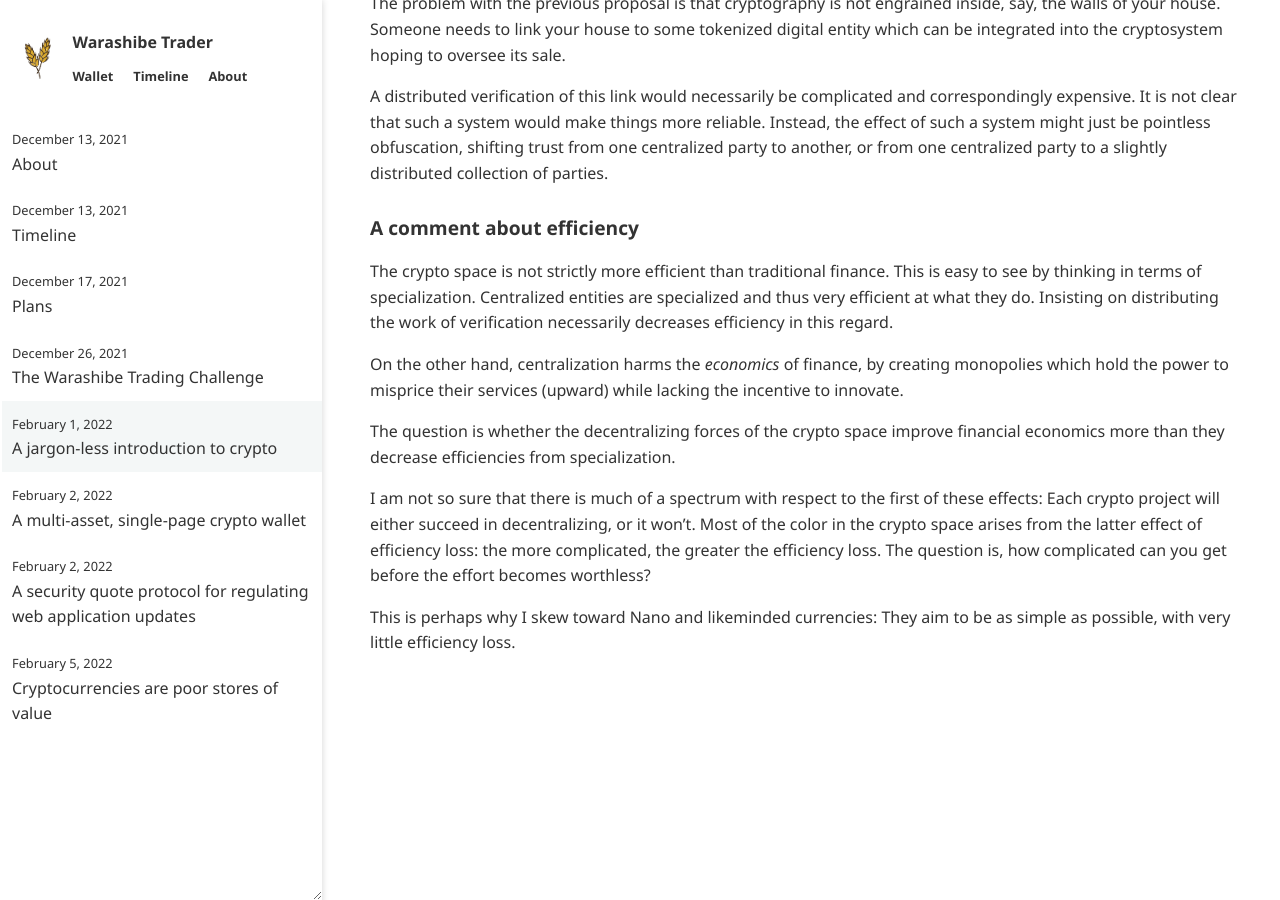
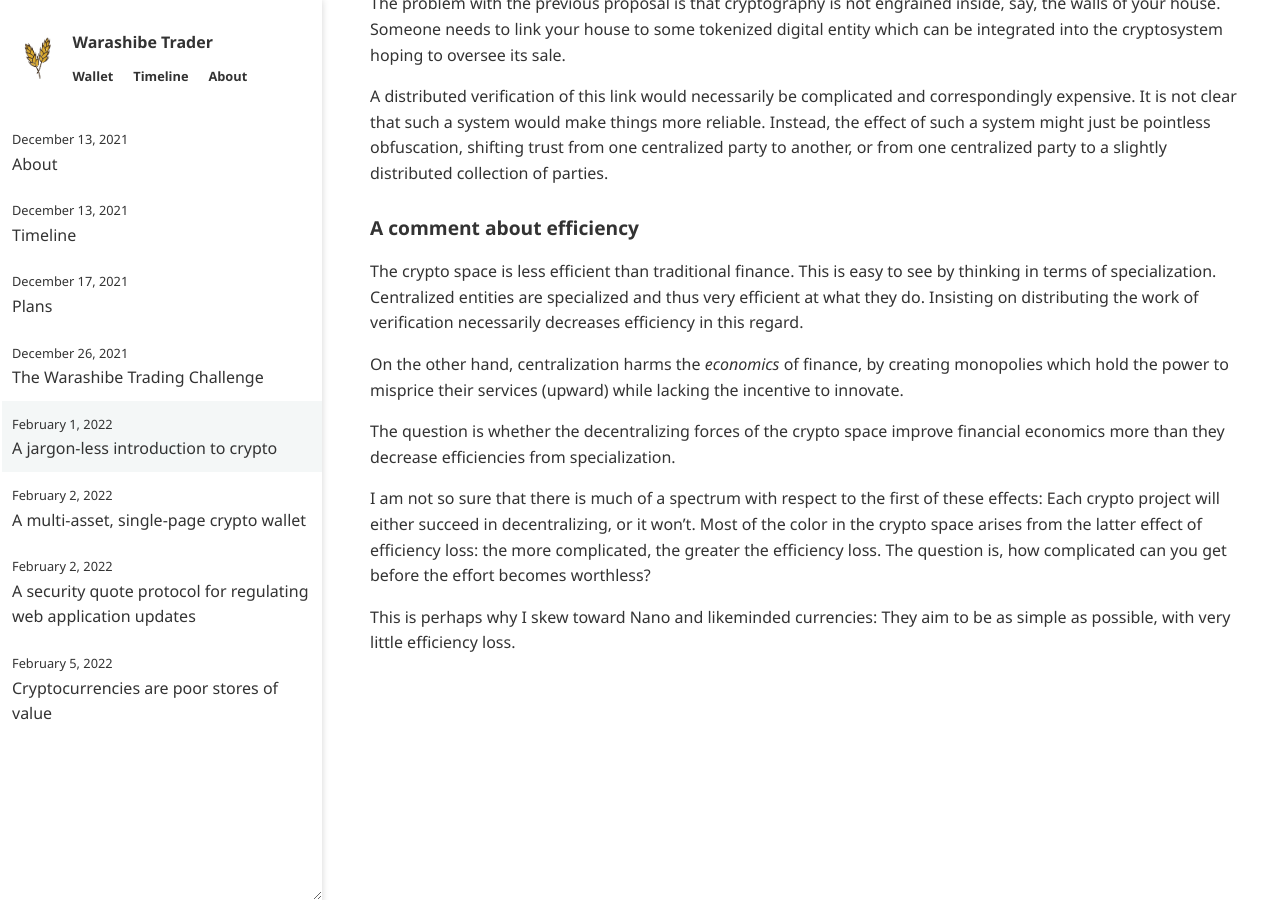
Before and after one commit to warashibetrader/warashibetrader.github.io, a Jekyll site: the page built from _posts/2022-02-01-crypto-space.md, in a window 1280 px wide and 900 px high, scrolled down 1082 px. Built offline with Jekyll 4.4.1, drawn with Linux system fonts in a browser that asks for light colours.

Commit message:
Update 2022-02-01-crypto-space.md

```diff
--- a/_posts/2022-02-01-crypto-space.md
+++ b/_posts/2022-02-01-crypto-space.md
@@ -34,7 +34,7 @@
 
 ### A comment about efficiency
 
-The crypto space is not strictly more efficient than traditional finance. This is easy to see by thinking in terms of specialization. Centralized entities are specialized and thus very efficient at what they do. Insisting on distributing the work of verification necessarily decreases efficiency in this regard.
+The crypto space is less efficient than traditional finance. This is easy to see by thinking in terms of specialization. Centralized entities are specialized and thus very efficient at what they do. Insisting on distributing the work of verification necessarily decreases efficiency in this regard.
 
 On the other hand, centralization harms the _economics_ of finance, by creating monopolies which hold the power to misprice their services (upward) while lacking the incentive to innovate.
 
```
